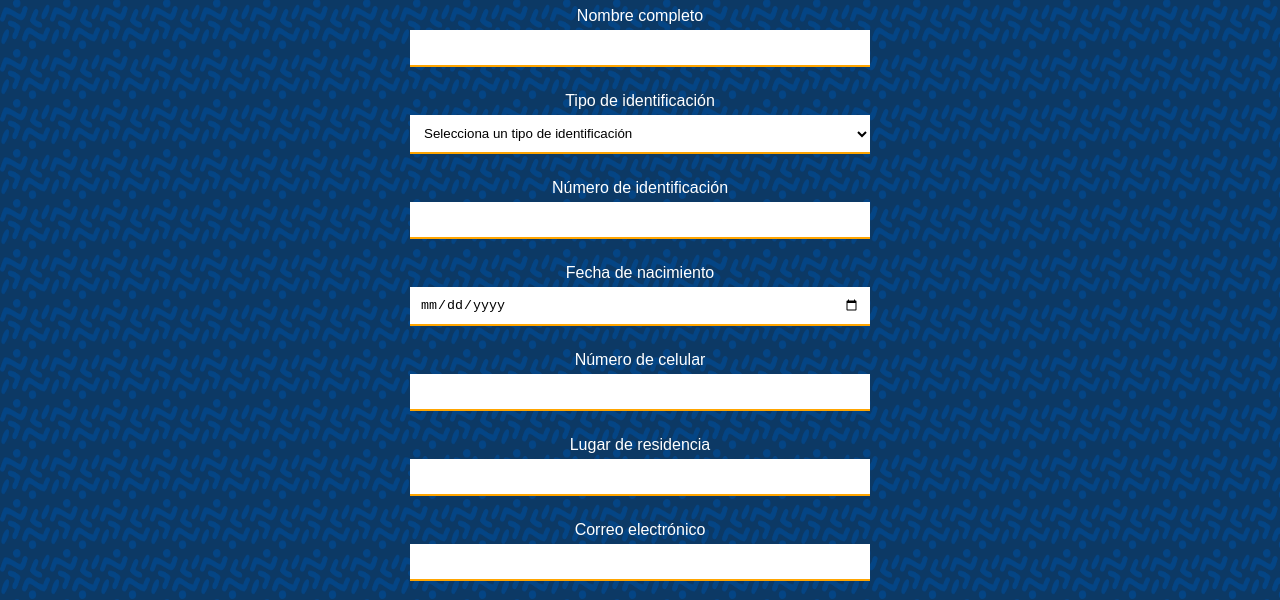
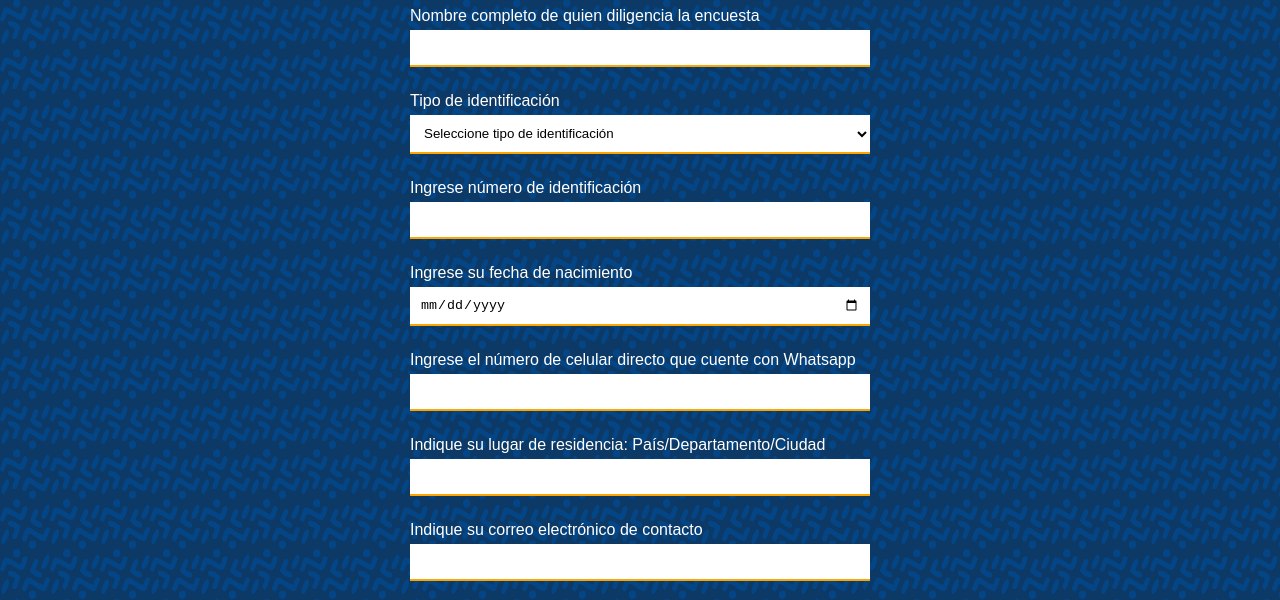
Before and after one commit to DinamoMarketing/DinamoMarketing.github.io, a plain HTML site: page index.html in a window 1280 px wide. Shown: the part 151-751 px from the top of the page. Drawn offline with Linux system fonts and the light colour scheme.

Commit message:
Add files via upload

```diff
--- a/css/styles.css
+++ b/css/styles.css
@@ -50,9 +50,11 @@ form {
     margin-bottom: 15px;
     display: flex;
     flex-direction: column;
+
 }
 
 .input-container label {
+    align-self: flex-start;
     margin-bottom: 5px;
 }
 
--- a/index.html
+++ b/index.html
@@ -21,13 +21,13 @@
         </div>
         <form id="registrationForm">
             <div class="input-container">
-                <label for="nombres">Nombre completo</label>
+                <label for="nombres">Nombre completo de quien diligencia la encuesta</label>
                 <input type="text" id="nombres" name="nombres" required>
             </div>
             <div class="input-container">
                 <label for="tipoId">Tipo de identificación</label>
                 <select id="tipoId" name="tipoId" required>
-                    <option value="">Selecciona un tipo de identificación</option>
+                    <option value="">Seleccione tipo de identificación</option>
                     <option value="TI">Tarjeta de Identidad</option>
                     <option value="CC">Cédula de Ciudadanía</option>
                     <option value="NIT">NIT</option>
@@ -37,23 +37,23 @@
                 </select>
             </div>
             <div class="input-container">
-                <label for="numId">Número de identificación</label>
+                <label for="numId">Ingrese número de identificación</label>
                 <input type="text" id="numId" name="numId" required>
             </div>
             <div class="input-container">
-                <label for="fechaNacimiento">Fecha de nacimiento</label>
+                <label for="fechaNacimiento">Ingrese su fecha de nacimiento</label>
                 <input type="date" id="fechaNacimiento" name="fechaNacimiento" required>
             </div>
             <div class="input-container">
-                <label for="telefono">Número de celular</label>
+                <label for="telefono">Ingrese el número de celular directo que cuente con Whatsapp</label>
                 <input type="tel" id="telefono" name="telefono" required>
             </div>
             <div class="input-container">
-                <label for="barrio">Lugar de residencia</label>
+                <label for="barrio">Indique su lugar de residencia: País/Departamento/Ciudad</label>
                 <input type="text" id="barrio" name="barrio" required>
             </div>
             <div class="input-container">
-                <label for="email">Correo electrónico</label>
+                <label for="email">Indique su correo electrónico de contacto</label>
                 <input type="email" id="email" name="email" required>
             </div>
             <div class="description">
```
